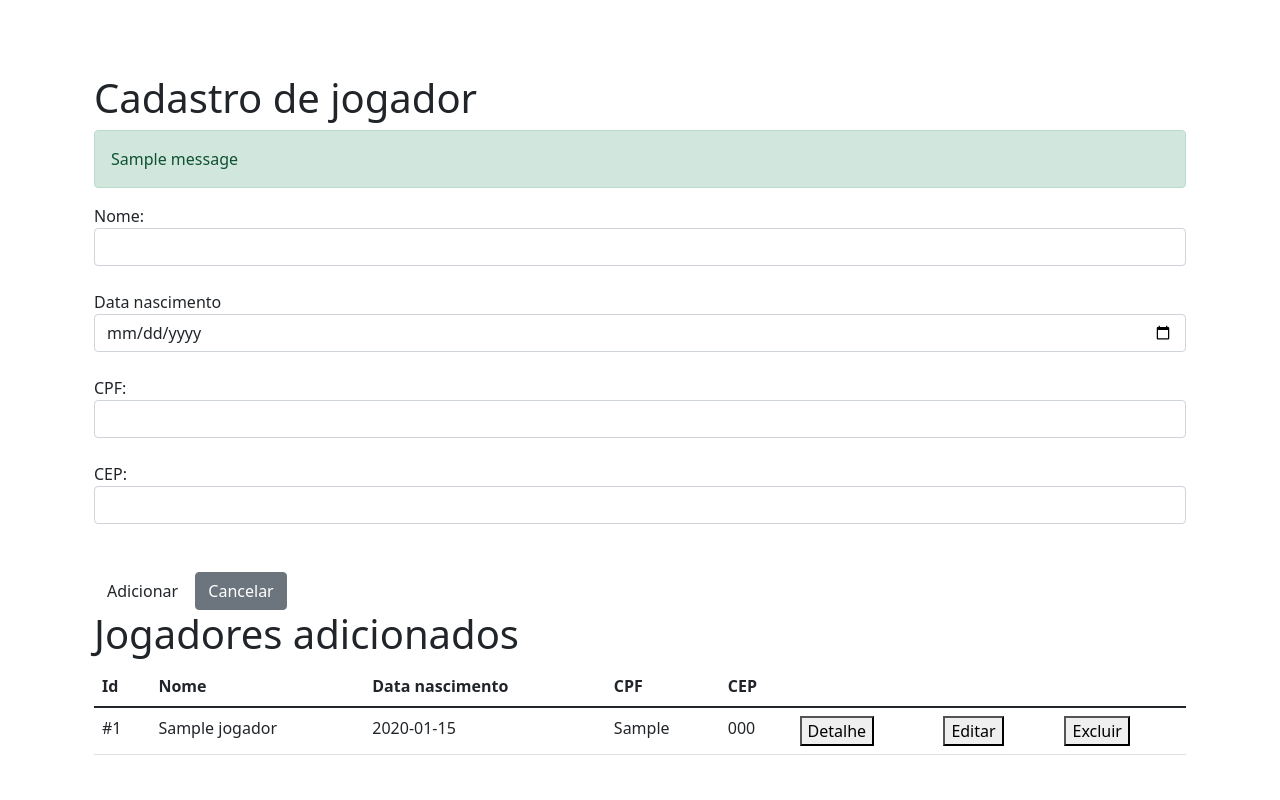
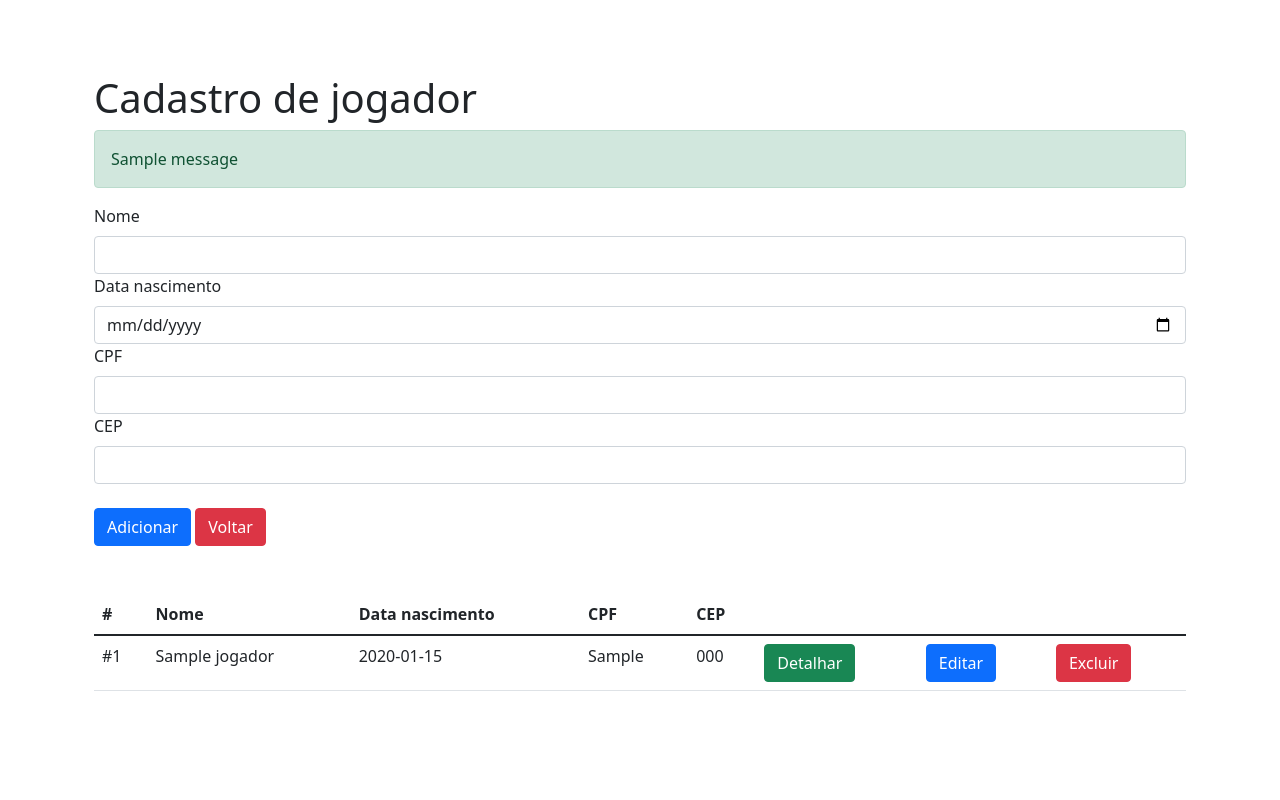
Before and after one commit to brunosilvaGTA/bilhar-champ, a Flask app: page /jogador in a window 1280 px wide. Run offline with Flask 3, Linux system fonts and the light colour scheme; tables that the repository leaves empty hold one stand-in row (values such as "Sample post"); one stand-in notice (Sample message) is shown; some libraries are stand-ins or nearby versions.

Commit message:
domingo 1st

```diff
--- a/main.py
+++ b/main.py
@@ -1,13 +1,11 @@
 from flask import Flask
-from mysql.connector import MySQLConnection
-import mysql
 
 app = Flask(__name__)
 app.secret_key = 'teste'
 
 app.config.from_pyfile('config.py')
 
-conexao: mysql = app.config['CONEXAO']
+conexao = app.config['DB_MYSQL_CONFIG']
 
 from views import *
 
--- a/static/jogador.js
+++ b/static/jogador.js
@@ -12,6 +12,11 @@ $(".jogador-excluir").click(function () {
     dataType: "text",
     success: function() {
       listItem.remove();
+      let qtdItems = $(".table-responsive table tbody tr").length
+      if (qtdItems == 0) {
+          $(".table-responsive").remove()
+      }
+
       $(".alert-danger").css("visibility", "visible");
       setTimeout(function() {
         $(".alert-danger").css("visibility", "hidden")
@@ -31,8 +36,7 @@ $(".jogador-editar").click(function () {
 
   $.ajax({
     type: 'GET',
-    url: "/editar-jogador",
-    data: {'id_jogador': idjogador },
+    url: "/editar-jogador/".concat(idjogador),
     dataType: "text",
     success: function() {
 
--- a/templates/jogador.html
+++ b/templates/jogador.html
@@ -1,9 +1,8 @@
 {% extends "base.html" %}
 
-{% block title %}Criação de Torneio{% endblock %}
+{% block title %}Cadastro de Jogador{% endblock %}
 
 {% block content %}
-
 <div class="container">
     <div class="alert alert-danger" role="alert">
         Jogador excluido com sucesso!
@@ -22,24 +21,36 @@
     {% endwith %}
 
     <form method="POST" action="{{ url_for('cadastrar_jogador') }}">
-        <label for="nome">Nome: </label>
-        <input type="text" class="form-control" name="nome" required><br>
-        <label for="data_nascimento">Data nascimento</label>
-        <input type="date" class="form-control" name="data_nascimento" required><br>
-        <label for="cpf" data-inputmask-mask="[9-]AAA-999">CPF: </label>
-        <input class="form-control" type="text" name="cpf" required><br>
-        <label for="cep">CEP: </label>
-        <input class="form-control" type="text" name="cep" required><br>
-        <br>
-        <button type="submit" class="btn btn primary">Adicionar</button>
-        <button type="submit" class="btn btn-secondary">Cancelar</button>
+        <fieldset>
+            <div class="form-group">
+                <label for="nome" class="form-label">Nome</label>
+                <input type="text" id="nome" class="form-control" name="nome">
+            </div>
+            <div class="form-group">
+                <label for="data_nascimento" class="form-label">Data nascimento</label>
+                <input type="date" id="data_nascimento" class="form-control" name="data_nascimento">
+            </div>
+            <div class="form-group">
+                <label for="cpf" class="form-label">CPF</label>
+                <input type="text" id="cpf" class="form-control" type="text" name="cpf">
+            </div>
+            <div class="form-group">
+                <label for="cep" class="form-label">CEP</label>
+                <input type="text" id="cep" class="form-control" type="text" name="cep"><br>
+            </div>
+            <div class="form-group">
+                <button type="submit" class="btn btn-primary">Adicionar</button>
+                <a href="{{ url_for('index') }}" class="btn btn-danger">Voltar</a>
+            </div>
+        </fieldset>
     </form>
+    <br><br>
     {% if jogadores %}
-    <h1>Jogadores adicionados</h1>
+    <div class="table-responsive" style="max-height: 300px; overflow-y: auto;">
         <table class="table">
-        <thead>
+            <thead class="sticky-top bg-white">
                 <tr>
-                <th scope="col">Id</th>
+                    <th scope="col">#</th>
                     <th scope="col">Nome</th>
                     <th scope="col">Data nascimento</th>
                     <th scope="col">CPF</th>
@@ -47,20 +58,21 @@
                 </tr>
             </thead>
             <tbody>
-            <tr>
+                <tr scope="row">
                     {% for jogador in jogadores %}
                     <td>#{{ jogador.id_jogador }} </td>
                     <td>{{ jogador.nome }} </td>
                     <td>{{ jogador.data_nascimento }}</td>
                     <td>{{ jogador.cpf }}</td>
                     <td>{{ jogador.cep }}</td>
-                <td><form action="{{ url_for('detalhar_jogador') }}" method="get"><button type="submit">Detalhe</button></form></td>
-                <td><button class="jogador-editar" value="{{ jogador.id_jogador }}">Editar</button></td>
-                <td><button class="jogador-excluir" value="{{ jogador.id_jogador }}">Excluir</button></td>
+                    <td><a class="btn btn-success" href="{{ url_for('detalhar', id=jogador.id_jogador) }}"> Detalhar</a></form></td>
+                    <td><a class="btn btn-primary" href="{{ url_for('editar', id=jogador.id_jogador) }}">Editar</a></td>
+                    <td><a class="jogador-excluir btn btn-danger" value="{{ jogador.id_jogador }}">Excluir</a></td>
                 </tr>
                 {% endfor %}
             </tbody>
         </table>
+    </div>
     {% endif %}
 </div>
 {% endblock %}
--- a/views.py
+++ b/views.py
@@ -2,8 +2,7 @@ from flask import render_template, request, redirect, session, flash, url_for, j
 from models import models
 from main import app, conexao
 
-import mysql
-import typing
+import mysql.connector
 
 torneios = []
 torneio_1 = models.Torneio('Rolang Rools', 2025)
@@ -16,12 +15,10 @@ jogadores: list = []
 
 @app.route("/")
 def index():
-    #session['usuario'] = None
     return render_template('lista-torneio.html', lista = torneios)
 
 @app.route("/torneio")
 def torneio():
-
     if 'usuario' not in session or session['usuario'] == None:
         return redirect('/login?novo-torneio=torneio')
     return render_template('torneio.html')
@@ -60,11 +57,7 @@ def autenticar():
 @app.route("/jogador")
 def jogador():
 
-    cnx = mysql.connector.connect(host="127.0.0.1",
-                                    port=3306,
-                                    database="db_bilhar_champ",
-                                    user="root",
-                                    password="123")
+    cnx = mysql.connector.connect(**conexao)
     cursor = cnx.cursor()
     cursor.execute("SELECT id_jogador, nome, data_nascimento, cpf, cep FROM jogador")
 
@@ -92,35 +85,31 @@ def cadastrar_jogador():
 
     jogador = models.Jogador(nome = nome, data_nascimento = data_nascimento, cpf = cpf, cep = cep)
 
-    # cadastrar jogador na base
-    # cnx: typing[MySQLConnection] = conexao
-    cursor = conexao.cursor()
+    cnx = mysql.connector.connect(**conexao)
+    cursor = cnx.cursor()
 
     insert_jogador = "INSERT INTO jogador (nome, data_nascimento, cpf, cep) VALUES (%s, %s, %s, %s)"
 
     cursor.execute(insert_jogador,
                (jogador.nome, jogador.data_nascimento, jogador.cpf, jogador.cep))
-    conexao.commit()
-    conexao.close()
+    cnx.commit()
+    cnx.close()
 
     return redirect('/jogador')
 
 
 @app.route("/detalhar-jogador")
-def detalhar_jogador():
+def detalhar():
     return render_template('detalhe-jogador.html')
 
 
-@app.route("/excluir-jogador", methods = ['POST',])
-def excluir_jogador():
-    id_jogador =  tuple(request.form.get('id_jogador'))
-
-    cnx = models
+@app.route("/excluir-jogador",  methods=['POST', ])
+def excluir():
+    id = request.form.get('id_jogador')
+    cnx = mysql.connector.connect(**conexao)
     cursor = cnx.cursor()
 
-    deletar_jogador = "DELETE FROM jogador WHERE id_jogador = (%s)"
-
-    cursor.execute(deletar_jogador, id_jogador)
+    cursor.execute("DELETE FROM jogador WHERE id_jogador = %s", (id, ))
     cnx.commit()
 
     return jsonify({'redirect': url_for('jogador')})
@@ -132,17 +121,13 @@ def logout():
     return redirect('/index')
 
 
-@app.route("/editar-jogador", methods=['GET',])
-def editarJogador():
-    form = request.form
-    return render_template('editar-jogador-form.html', form=form)
+@app.route("/editar-jogador/<int:id>")
+def editar(id):
+    cnx = mysql.connector.connect(**conexao)
+    cursor = cnx.cursor()
+    cursor.execute('SELECT * FROM jogador WHERE id_jogador = %s', (id,))
+    retorno = cursor.fetchone()
+    jogador = models.Jogador(id_jogador=retorno[0], nome=retorno[1], cpf=retorno[2], cep=retorno[3], data_nascimento=retorno[4])
+    cnx.close()
 
-
-@app.route("/editar-jogador-form", methods=['POST',])
-def editarJogadorForm():
-    form = request.form
-    if request.method == 'POST':
-        jogador = models.Jogador(form.nome.data, form.data_nascimento.data, form.cpf.data, form.cep.data)
-        cnx = conexao
-        # atualizar jogador
-        return redirect(url_for('jogador'))
+    return render_template('editar-jogador-form.html', jogador=jogador)
```
Also changed, not shown: config.py (+7 -6 lines), templates/editar-jogador-form.html (+39 -11 lines), templates/lista-torneio.html (+3 -12 lines). Lines whose indentation alone changed are shown as unchanged.
